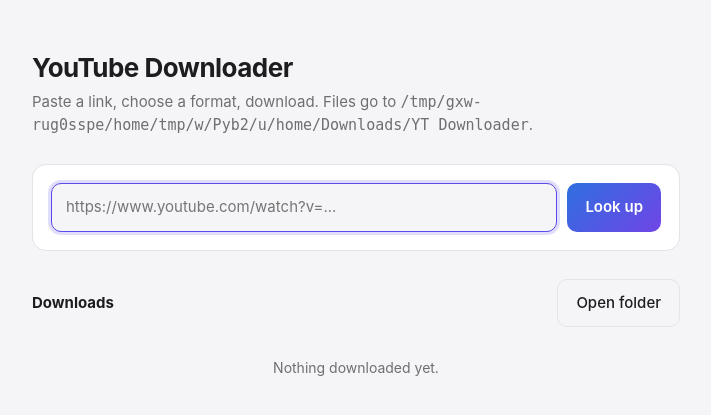
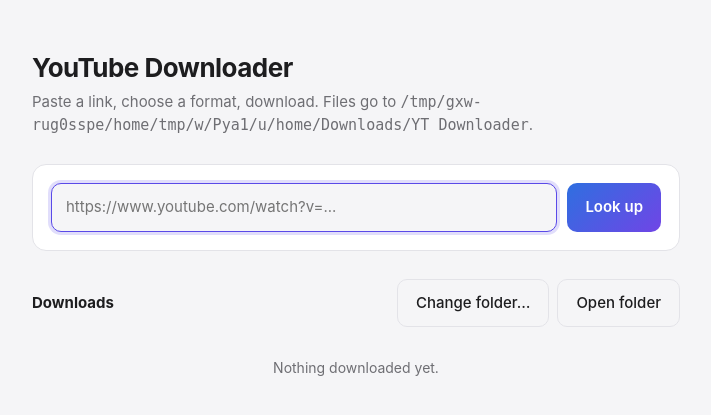
Before and after one commit to iRobert058/YT_downloader, a Flask app: page / in a window 1280 px wide. Shown: the top 415 px of the page, without its empty margins (284-995 px from the left). Run offline with Flask 3, Linux system fonts and the light colour scheme; data that the repository does not hold is empty; some libraries are stand-ins or nearby versions.

Commit message:
Add Change folder button to pick the save location

```diff
--- a/app.py
+++ b/app.py
@@ -26,7 +26,7 @@ if sys.stderr is None:
 HOST = "127.0.0.1"
 # Bundled by PyInstaller, resources live in sys._MEIPASS instead of next to this file.
 BASE_DIR = Path(getattr(sys, "_MEIPASS", Path(__file__).resolve().parent))
-DOWNLOAD_DIR = Path.home() / "Downloads" / "YT Downloader"
+DOWNLOAD_DIR = Path.home() / "Downloads" / "YT Downloader"  # default save folder
 FFMPEG = imageio_ffmpeg.get_ffmpeg_exe()
 
 # Prefer H.264 + AAC so MP4s play in QuickTime/Photos/iMovie (AV1/VP9 + Opus often don't).
@@ -76,6 +76,7 @@ PRESETS = {
 app = Flask(__name__, template_folder=str(BASE_DIR / "templates"))
 jobs = {}  # job_id -> status dict
 jobs_lock = threading.Lock()
+state = {"folder": DOWNLOAD_DIR, "window": None}  # current save folder; app window if any
 
 
 def update_job(job_id, **fields):
@@ -83,7 +84,30 @@ def update_job(job_id, **fields):
         jobs[job_id].update(fields)
 
 
-def run_download(job_id, url, preset, playlist):
+def pick_folder(start):
+    """Open the native folder picker. Returns the chosen path, or None if cancelled."""
+    if state["window"] is not None:
+        import webview
+        result = state["window"].create_file_dialog(webview.FileDialog.FOLDER, directory=str(start))
+        return result[0] if result else None
+    if sys.platform == "darwin":  # --browser mode: no app window, ask Finder via AppleScript
+        script = [
+            "on run argv",
+            'POSIX path of (choose folder with prompt "Choose where to save downloads"'
+            " default location (POSIX file (item 1 of argv)))",
+            "end run",
+        ]
+        args = ["osascript"] + [a for line in script for a in ("-e", line)] + [str(start)]
+        res = subprocess.run(args, capture_output=True, text=True)
+        if res.returncode == 0:
+            return res.stdout.strip()
+        if "-128" in res.stderr:  # user clicked Cancel
+            return None
+        raise RuntimeError(res.stderr.strip() or "Could not open the folder picker.")
+    raise RuntimeError("Choosing a folder isn't supported here.")
+
+
+def run_download(job_id, url, preset, playlist, folder):
     def on_progress(d):
         if d["status"] == "downloading":
             total = d.get("total_bytes") or d.get("total_bytes_estimate") or 0
@@ -110,7 +134,7 @@ def run_download(job_id, url, preset, playlist):
 
     opts = {
         **PRESETS[preset][1],
-        "outtmpl": str(DOWNLOAD_DIR / "%(title)s [%(id)s].%(ext)s"),
+        "outtmpl": str(folder / "%(title)s [%(id)s].%(ext)s"),
         "ffmpeg_location": FFMPEG,
         "noplaylist": not playlist,
         "progress_hooks": [on_progress],
@@ -130,7 +154,7 @@ def run_download(job_id, url, preset, playlist):
 @app.route("/")
 def index():
     presets = [(k, v[0]) for k, v in PRESETS.items() if k != "mp3"]  # MP3 has its own button
-    return render_template("index.html", presets=presets, folder=str(DOWNLOAD_DIR))
+    return render_template("index.html", presets=presets, folder=str(state["folder"]))
 
 
 @app.post("/api/info")
@@ -167,7 +191,7 @@ def download():
         jobs[job_id] = {"state": "starting", "percent": 0, "title": body.get("title") or url}
     threading.Thread(
         target=run_download,
-        args=(job_id, url, preset, bool(body.get("playlist"))),
+        args=(job_id, url, preset, bool(body.get("playlist")), state["folder"]),
         daemon=True,
     ).start()
     return jsonify(id=job_id)
@@ -179,11 +203,27 @@ def list_jobs():
         return jsonify({k: dict(v) for k, v in jobs.items()})
 
 
+@app.post("/api/folder")
+def choose_folder():
+    """Let the user pick a new save folder. New downloads go there; running ones don't move."""
+    try:
+        chosen = pick_folder(state["folder"])
+    except RuntimeError as e:
+        return jsonify(error=str(e)), 500
+    if chosen is None:
+        return jsonify(folder=str(state["folder"]))
+    folder = Path(chosen)
+    if not folder.is_dir() or not os.access(folder, os.W_OK):
+        return jsonify(error=f"Can't save to {folder}. Pick a folder you can write to."), 400
+    state["folder"] = folder
+    return jsonify(folder=str(folder))
+
+
 @app.post("/api/reveal")
 def reveal():
     """Open the downloads folder (or highlight a file) in Finder/Explorer."""
     path = (request.json or {}).get("file")
-    target = Path(path) if path and Path(path).exists() else DOWNLOAD_DIR
+    target = Path(path) if path and Path(path).exists() else state["folder"]
     if sys.platform == "darwin":
         cmd = ["open", "-R", str(target)] if target.is_file() else ["open", str(target)]
     elif sys.platform == "win32":
@@ -216,7 +256,7 @@ def main():
     threading.Thread(
         target=app.run, kwargs={"host": HOST, "port": port, "debug": False}, daemon=True
     ).start()
-    webview.create_window("YT Downloader", url, width=760, height=820, min_size=(420, 500))
+    state["window"] = webview.create_window("YT Downloader", url, width=760, height=820, min_size=(420, 500))
     webview.start()  # blocks until the window is closed; the server thread dies with us
 
 
--- /dev/null
+++ b/requirements-dev.txt
@@ -0,0 +1 @@
+pytest
--- a/templates/index.html
+++ b/templates/index.html
@@ -55,6 +55,8 @@
   .error { color: var(--err); font-size: 14px; margin-top: 10px; display: none; }
   .jobs-head { display: flex; justify-content: space-between; align-items: center; margin: 28px 0 10px; }
   .jobs-head h2 { font-size: 15px; margin: 0; }
+  .jobs-head .actions { display: flex; gap: 8px; }
+  button:focus-visible { outline: 2px solid var(--accent); outline-offset: 2px; }
   .job .name { font-weight: 500; white-space: nowrap; overflow: hidden; text-overflow: ellipsis; }
   .job .status { color: var(--muted); font-size: 13px; display: flex; justify-content: space-between; gap: 8px; margin-top: 6px; }
   .job .status a { color: var(--accent); cursor: pointer; text-decoration: none; }
@@ -74,7 +76,7 @@
 <body>
 <main>
   <h1>YouTube Downloader</h1>
-  <p class="sub">Paste a link, choose a format, download. Files go to <code>{{ folder }}</code>.</p>
+  <p class="sub">Paste a link, choose a format, download. Files go to <code id="folder" aria-live="polite">{{ folder }}</code>.</p>
 
   <div class="card">
     <form class="row" id="lookup">
@@ -104,7 +106,10 @@
 
   <div class="jobs-head">
     <h2>Downloads</h2>
-    <button class="ghost" id="openFolder">Open folder</button>
+    <div class="actions">
+      <button class="ghost" id="changeFolder">Change folder…</button>
+      <button class="ghost" id="openFolder">Open folder</button>
+    </div>
   </div>
   <div id="jobs"><div class="empty">Nothing downloaded yet.</div></div>
 </main>
@@ -177,6 +182,19 @@ $("mp3Btn").addEventListener("click", () => startDownload("mp3"));
 
 $("openFolder").addEventListener("click", () => api("/api/reveal", {}));
 
+$("changeFolder").addEventListener("click", async () => {
+  showError("");
+  $("changeFolder").disabled = true;
+  try {
+    const {folder} = await api("/api/folder", {});
+    $("folder").textContent = folder;
+  } catch (err) {
+    showError(err.message);
+  } finally {
+    $("changeFolder").disabled = false;
+  }
+});
+
 function statusText(j) {
   const item = j.items ? ` (${j.item}/${j.items})` : "";
   switch (j.state) {
```
Also changed, not shown: tests/test_folder.py (added, +64 -0 lines), README.md.
